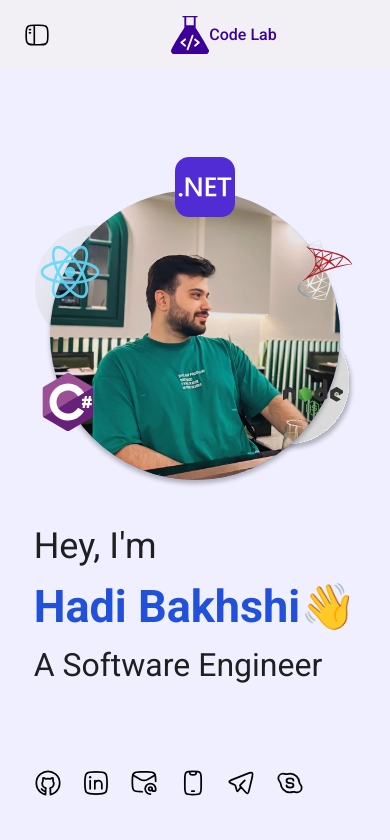
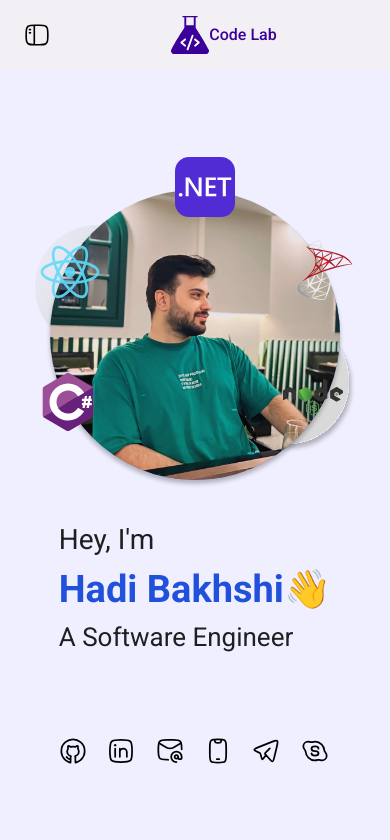
Before and after one commit to Hadi-bakhshi/my-portfolio, a Next.js app: page / in a window 390 px wide. Shown: the top 840 px of the page. Built offline with nearby package versions, Linux system fonts and the light colour scheme; what @mui/material-nextjs would draw is missing.

Commit message:
style: make texts responsive

```diff
--- a/src/components/Sections/Introduction/Introduction.tsx
+++ b/src/components/Sections/Introduction/Introduction.tsx
@@ -20,11 +20,16 @@ export default function Introduction() {
       {/* left section */}
       <Box sx={{ display: 'flex', flexDirection: 'column', gap: '5rem' }}>
         <Box>
-          <Typography fontSize={'36px'}>{"Hey, I'm"}</Typography>
-          <Typography color='primary' fontSize={'45px'} fontWeight={'bold'}>
+          <Typography sx={{ fontSize: { xs: '28px', md: '36px' } }}>{"Hey, I'm"}</Typography>
+          <Typography
+            color='primary'
+            // fontSize={'45px'}
+            fontWeight={'bold'}
+            sx={{ fontSize: { xs: '38px', md: '45px' } }}
+          >
             Hadi Bakhshi👋
           </Typography>
-          <Typography fontSize={'32px'}>A Software Engineer</Typography>
+          <Typography sx={{ fontSize: { xs: '26px', md: '32px' } }}>A Software Engineer</Typography>
         </Box>
         <SocialMediaLinks direction='row' />
       </Box>
```
